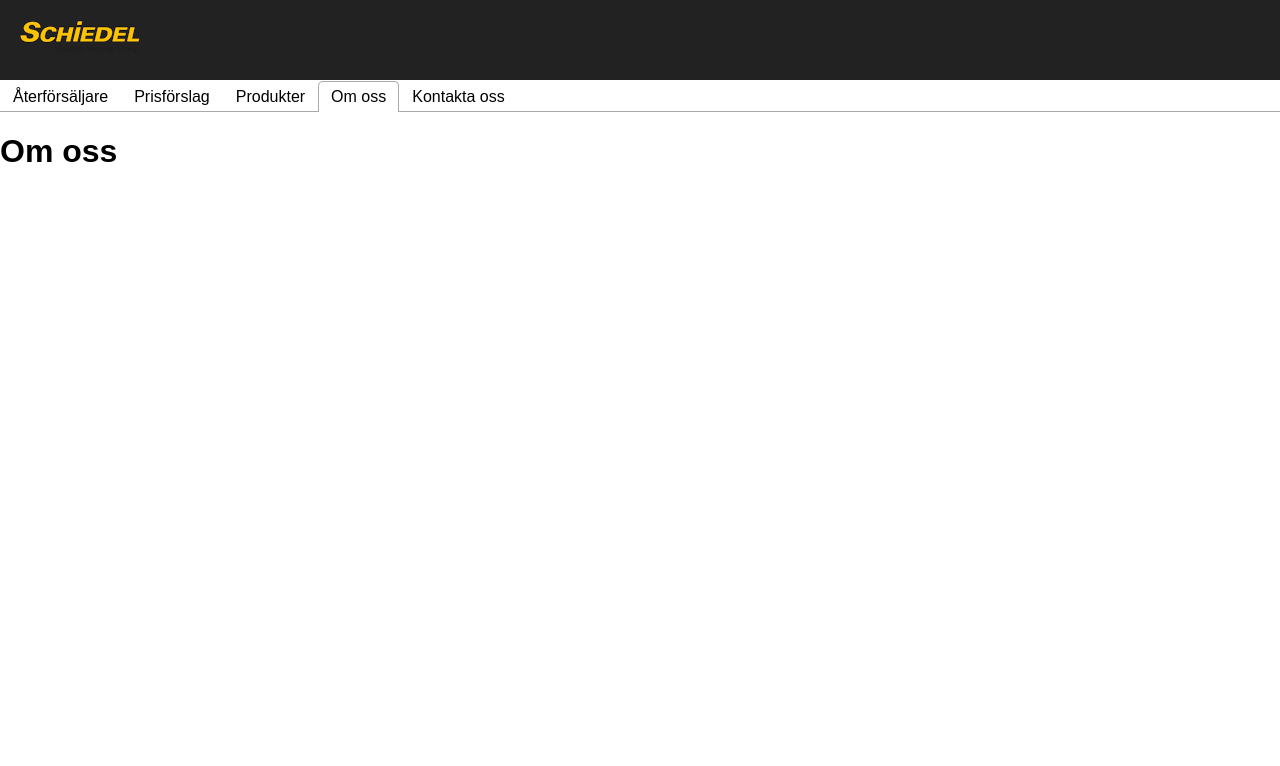
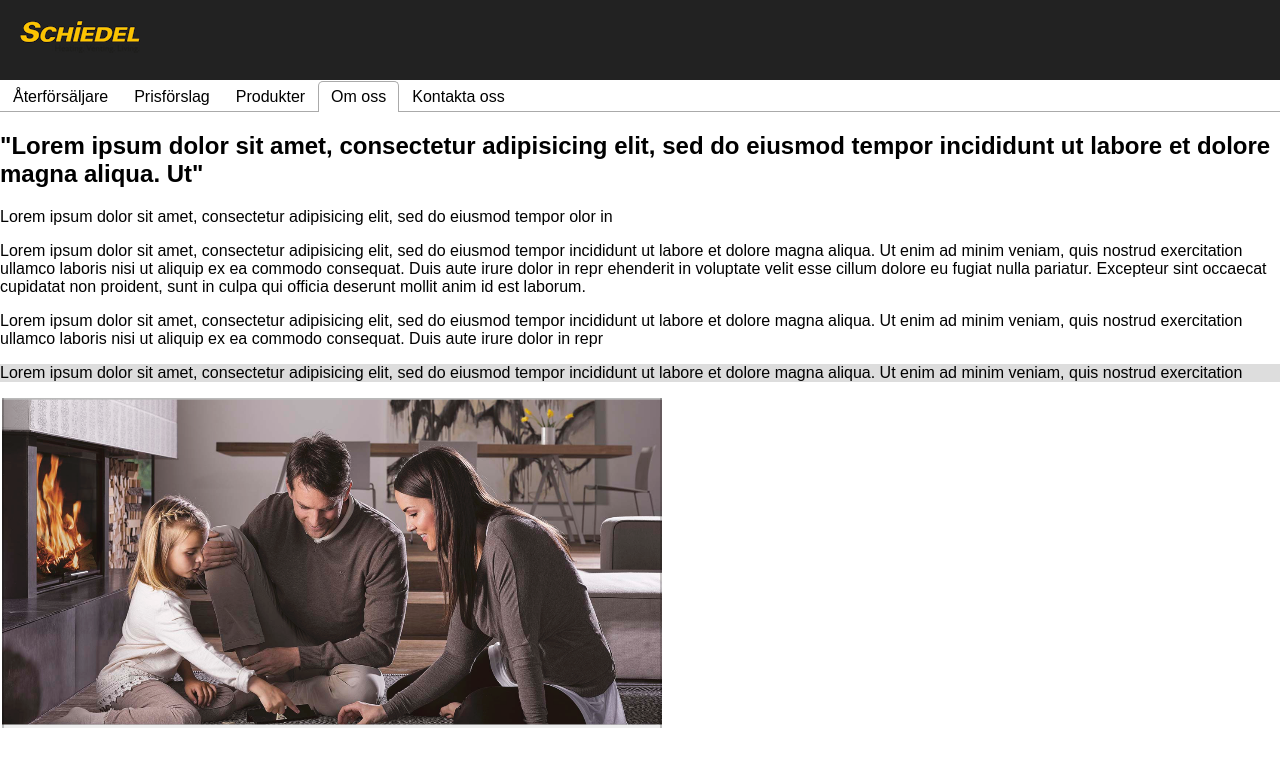
Before and after one commit to schiedel-sweden/web-app, a React (Create React App) app: page / in a window 1280 px wide. Both pictures are taken after a click on the tab "Om oss". Shown: the top 766 px of the page. Built offline with nearby package versions, Linux system fonts and the light colour scheme.

Commit message:
Added template for Om oss page

```diff
--- a/src/views/OmOss/OmOss.js
+++ b/src/views/OmOss/OmOss.js
@@ -5,10 +5,43 @@
     render() {
         return (
             <div>
-                <h1>Om oss</h1>
+                <div>
+                    <h2>"Lorem ipsum dolor sit amet, consectetur adipisicing elit,
+                    sed do eiusmod tempor incididunt ut labore et dolore magna aliqua. Ut"</h2>
+
+                </div>
+                <div>
+                    <p>Lorem ipsum dolor sit amet, consectetur adipisicing elit, sed do eiusmod tempor olor in </p>
+
+                    <p>Lorem ipsum dolor sit amet, consectetur adipisicing elit, sed do eiusmod tempor incididunt ut
+                    labore et dolore magna aliqua. Ut enim ad minim veniam, quis nostrud exercitation ullamco
+                    laboris nisi ut aliquip ex ea commodo consequat. Duis aute irure dolor in repr
+                    ehenderit in voluptate velit esse cillum dolore eu fugiat nulla pariatur. Excepteur
+                    sint occaecat cupidatat non proident, sunt in culpa qui officia deserunt mollit anim id est laborum.</p>
+
+                    <p>Lorem ipsum dolor sit amet, consectetur adipisicing elit, sed do eiusmod tempor incididunt ut
+                    labore et dolore magna aliqua. Ut enim ad minim veniam, quis nostrud exercitation ullamco
+                    laboris nisi ut aliquip ex ea commodo consequat. Duis aute irure dolor in repr</p>
+                </div>
+
+                <div style={styles.bkgnd}>
+                    <p>Lorem ipsum dolor sit amet, consectetur adipisicing elit, sed do eiusmod tempor incididunt ut
+                    labore et dolore magna aliqua. Ut enim ad minim veniam, quis nostrud exercitation</p>
+                </div>
+
+                <div>
+                    <img src={require('./footer.png')} />
+                </div>
+
             </div>
 
         );
 
     }
 }
+
+const styles = {
+    bkgnd: {
+        backgroundColor: "#dddddd",
+    }
+}
```
Also changed, not shown: src/views/OmOss/footer.png (added).
